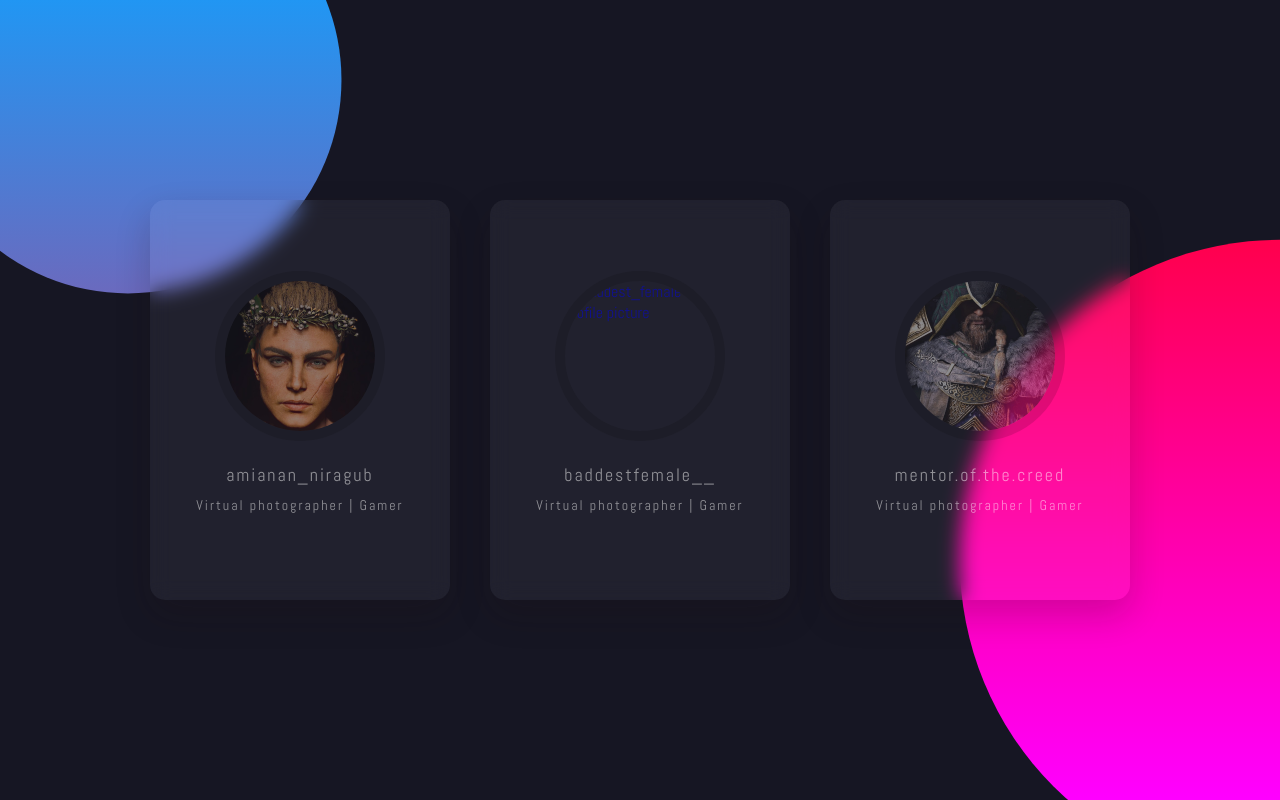
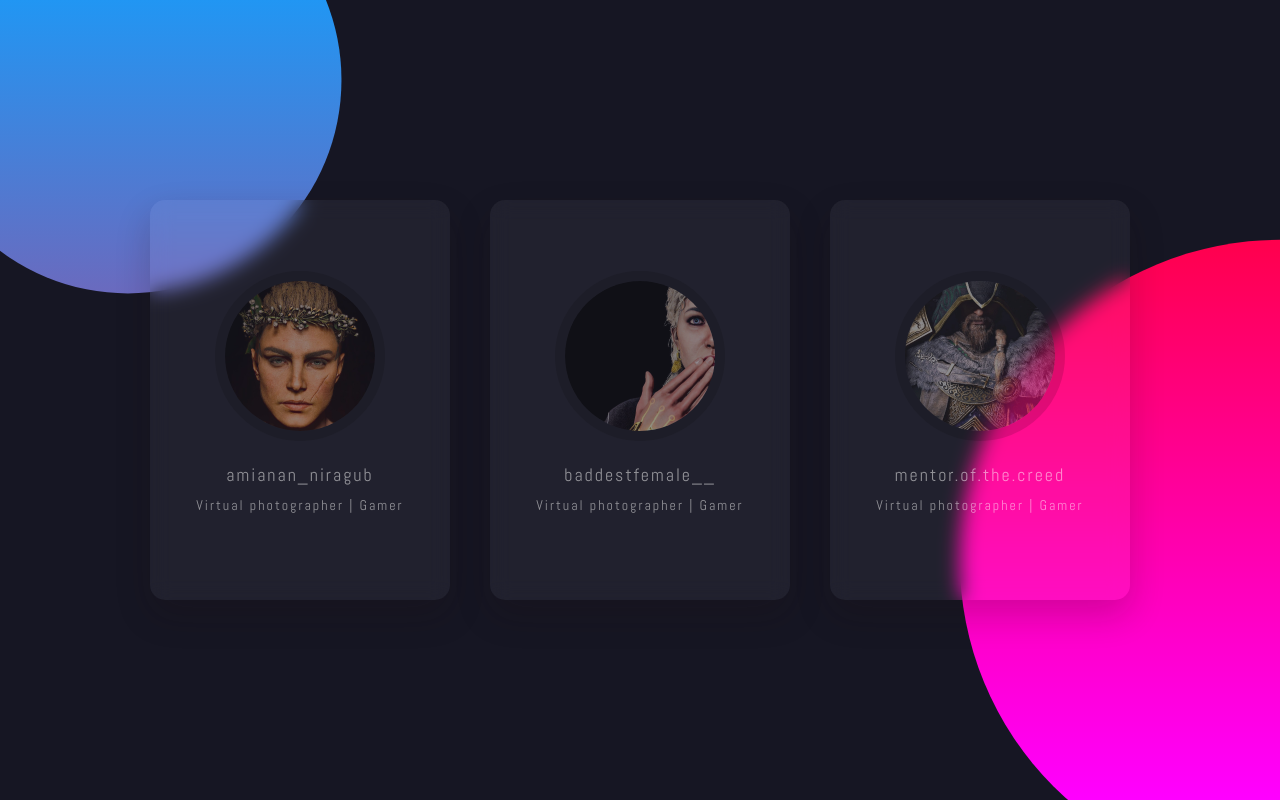
Before and after one commit to juliflorezg/VIRTUAL-PHOTOGRAPHY, a plain HTML site: page index.html in a window 1280 px wide. Drawn offline with Linux system fonts and the light colour scheme; the site is published under a folder, as on GitHub Pages, so addresses that start at the root find nothing.

Commit message:
Update index.html

```diff
--- a/index.html
+++ b/index.html
@@ -30,7 +30,7 @@
         </div>
         <div class="card">
             <div class="content">
-               <div class="imgBx"><a target="blank" href="/baddest.html"><img src="/assets/images/baddest_2.jpg" alt="Baddest_female-profile picture"></a>  </div>
+               <div class="imgBx"><a target="blank" href="VIRTUAL-PHOTOGRAPHY/baddest.html"><img src="./assets/images/baddest_2.jpg" alt="Baddest_female-profile picture"></a>  </div>
                 <div class="contentBx">
                     <h3>baddestfemale__<br> <span>Virtual photographer | Gamer</span></h3>
                 </div>
```
